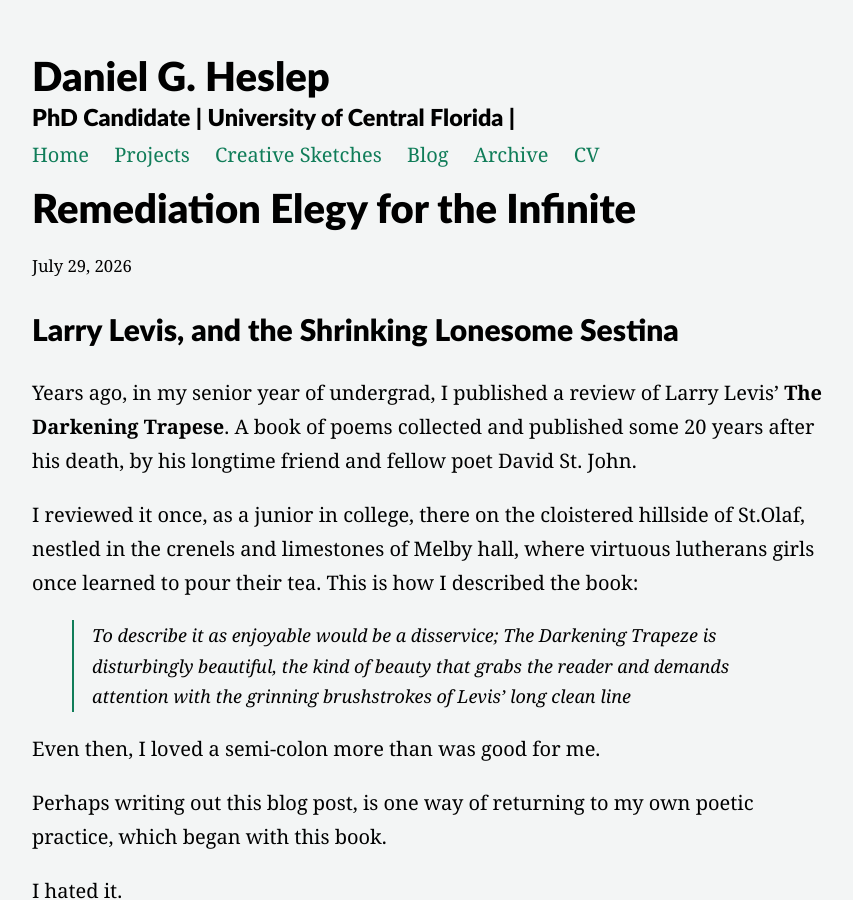
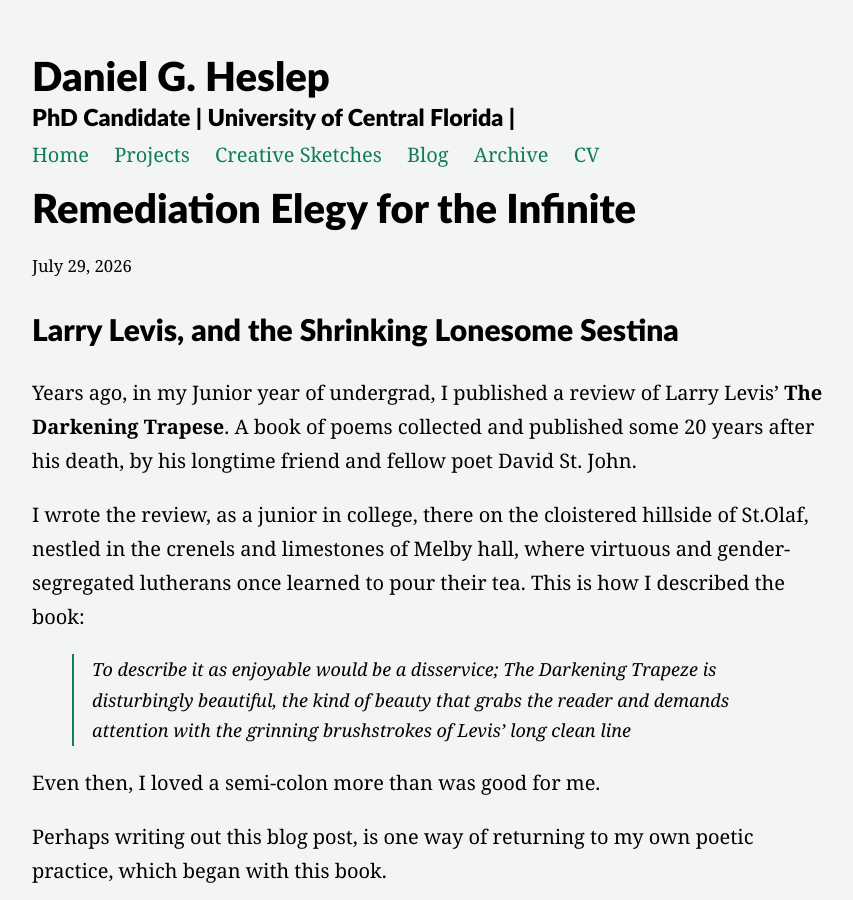
Before and after one commit to CreativeKenning/gradsitedemo, a Jekyll site: the page built from _CreativeProjects/2026-07-29-Levis.md, in a window 1280 px wide and 900 px high. Shown: the whole window, without its empty margins (208-1061 px from the left). Built offline with Jekyll 4.4.1, drawn with Linux system fonts in a browser that asks for light colours; nearby versions of some CDN libraries.

Commit message:
Revising_typos

```diff
--- a/_CreativeProjects/2026-07-29-Levis.md
+++ b/_CreativeProjects/2026-07-29-Levis.md
@@ -6,9 +6,9 @@ published: True
 
 Larry Levis, and the Shrinking Lonesome Sestina
 ---
-Years ago, in my senior year of undergrad, I published a review of Larry Levis' **The Darkening Trapese**. A book of poems collected and published some 20 years after his death, by his longtime friend and fellow poet David St. John.
+Years ago, in my Junior year of undergrad, I published a review of Larry Levis' **The Darkening Trapese**. A book of poems collected and published some 20 years after his death, by his longtime friend and fellow poet David St. John.
 
-I reviewed it once, as a junior in college, there on the cloistered hillside of St.Olaf, nestled in the crenels and limestones of Melby hall, where virtuous lutherans girls once learned to pour their tea. This is how I described the book:
+I wrote the review, as a junior in college, there on the cloistered hillside of St.Olaf, nestled in the crenels and limestones of Melby hall, where virtuous and gender-segregated lutherans once learned to pour their tea. This is how I described the book:
 
 > To describe it as enjoyable would be a disservice; The Darkening Trapeze is disturbingly beautiful, the kind of beauty that grabs the reader and demands attention with the grinning brushstrokes of Levis’ long clean line
 
```
